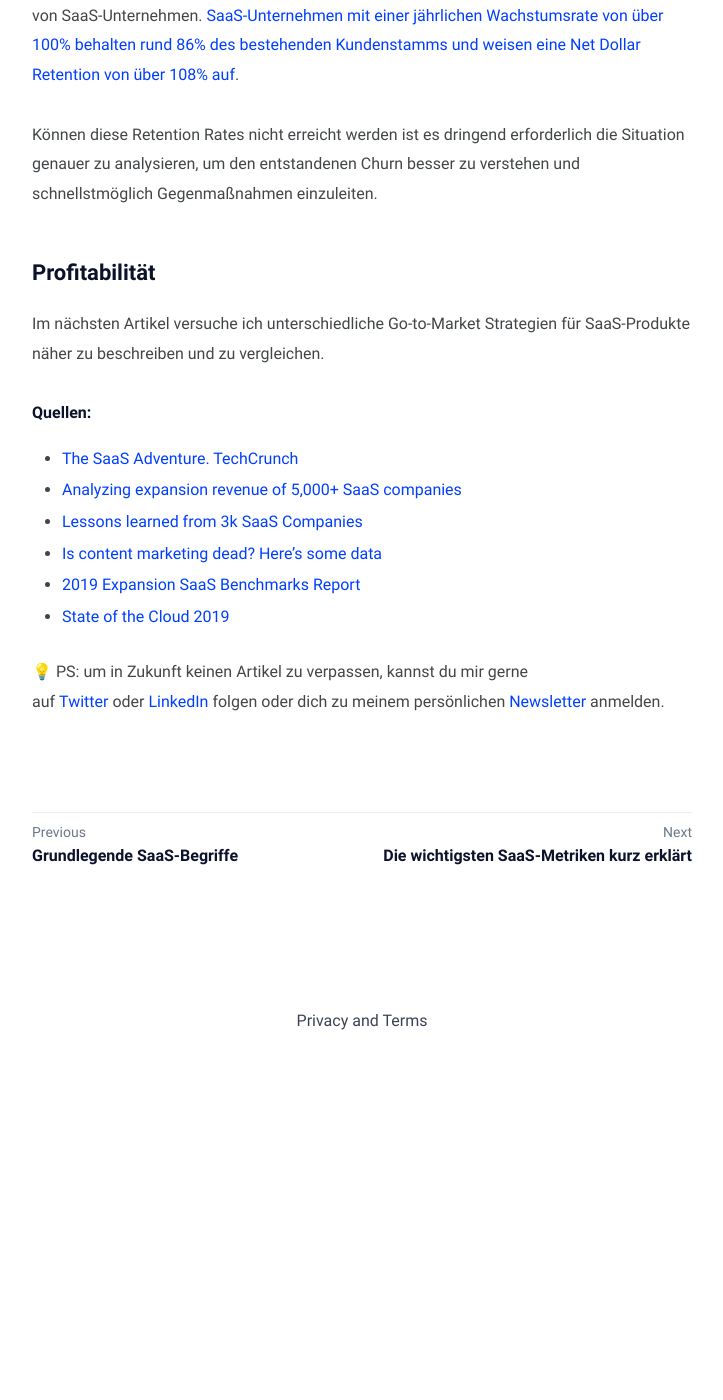
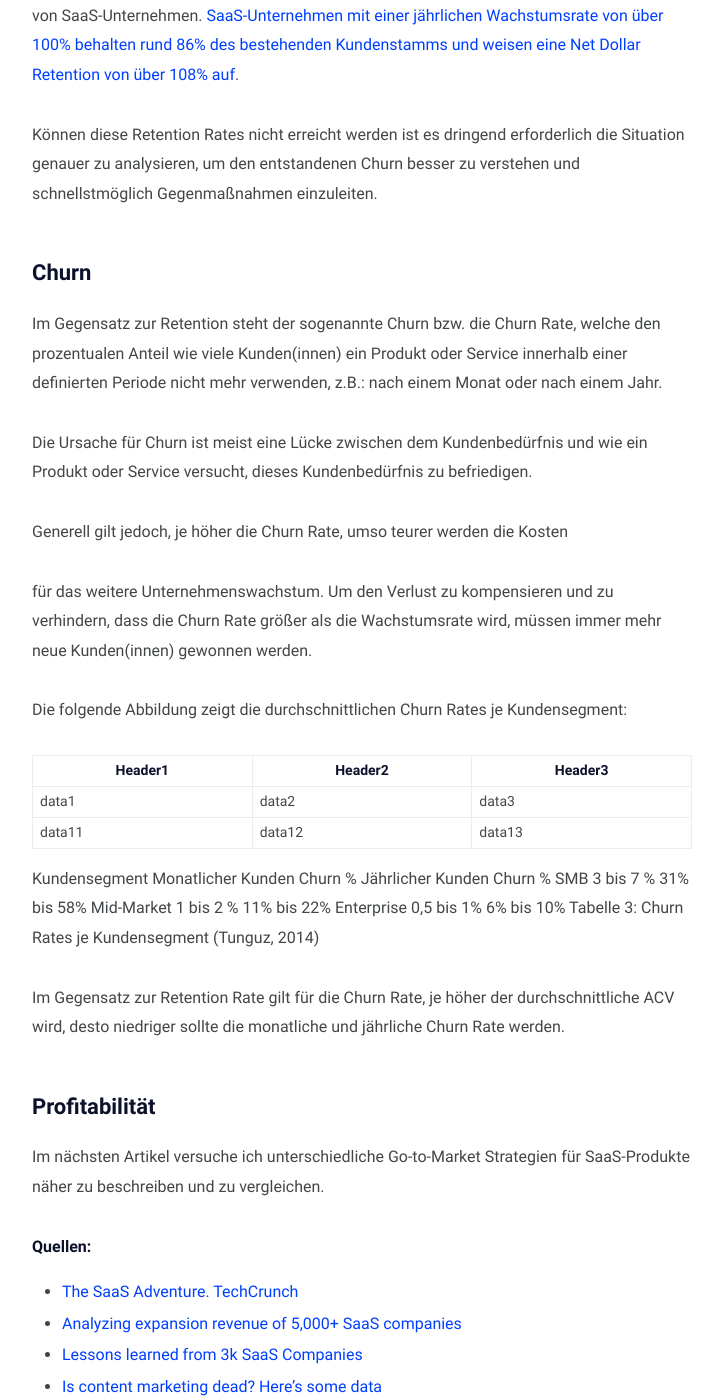
Before and after one commit to mariostnr/website, a Jekyll site: the page built from _posts/2021-05-13-saas-benchmarks.md, in a window 1280 px wide and 1400 px high, scrolled down 3613 px. Shown: the whole window, without its empty margins (278-1001 px from the left). Built offline with Jekyll 4.4.1, drawn with Linux system fonts in a browser that asks for light colours; before the commit the page ends 4680 px from its top, so only the background shows below that.

Commit message:
Update Blog “2021-05-13-saas-benchmarks”

```diff
--- a/_posts/2021-05-13-saas-benchmarks.md
+++ b/_posts/2021-05-13-saas-benchmarks.md
@@ -49,6 +49,39 @@ Zusätzlich hat die Retention Rate eine sehr starken Einfluss auf die jährliche
 
 Können diese Retention Rates nicht erreicht werden ist es dringend erforderlich die Situation genauer zu analysieren, um den entstandenen Churn besser zu verstehen und schnellstmöglich Gegenmaßnahmen einzuleiten.
 
+## Churn
+
+Im Gegensatz zur Retention steht der sogenannte Churn bzw. die Churn Rate, welche den prozentualen Anteil wie viele Kunden(innen) ein Produkt oder Service innerhalb einer definierten Periode nicht mehr verwenden, z.B.: nach einem Monat oder nach einem Jahr.
+
+Die Ursache für Churn ist meist eine Lücke zwischen dem Kundenbedürfnis und wie ein Produkt oder Service versucht, dieses Kundenbedürfnis zu befriedigen.
+
+Generell gilt jedoch, je höher die Churn Rate, umso teurer werden die Kosten
+
+für das weitere Unternehmenswachstum. Um den Verlust zu kompensieren und zu verhindern, dass die Churn Rate größer als die Wachstumsrate wird, müssen immer mehr neue Kunden(innen) gewonnen werden.
+
+Die folgende Abbildung zeigt die durchschnittlichen Churn Rates je Kundensegment:
+
+|Header1 |Header2  | Header3|
+--- | --- | ---
+|data1|data2|data3|
+|data11|data12|data13|
+
+
+Kundensegment Monatlicher Kunden Churn % Jährlicher Kunden Churn %
+SMB
+3 bis 7 %
+31% bis 58%
+Mid-Market
+1 bis 2 %
+11% bis 22%
+Enterprise
+0,5 bis 1%
+6% bis 10%
+Tabelle 3: Churn Rates je Kundensegment (Tunguz, 2014)
+
+
+Im Gegensatz zur Retention Rate gilt für die Churn Rate, je höher der durchschnittliche ACV wird, desto niedriger sollte die monatliche und jährliche Churn Rate werden.
+
 ## Profitabilität
 
 Im nächsten Artikel versuche ich unterschiedliche Go-to-Market Strategien für SaaS-Produkte näher zu beschreiben und zu vergleichen.
```
